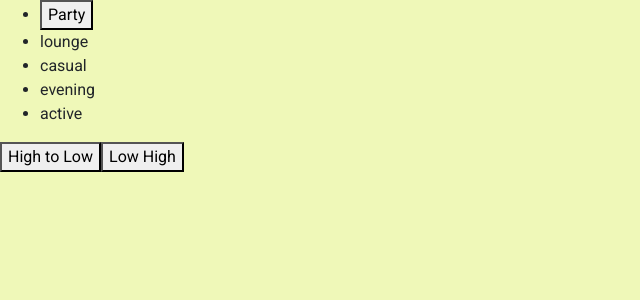
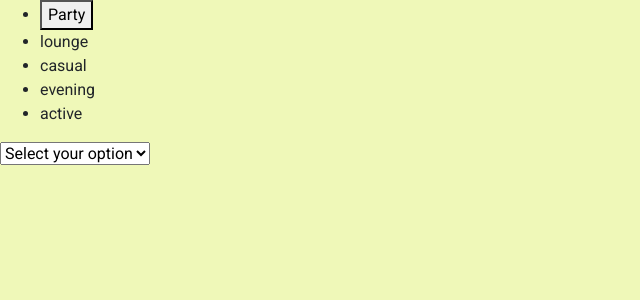
Before and after one commit to seymonyu/borlin, a React (Create React App) app: page /product in a window 1280 px wide. Shown: the top 300 px of the page, without its empty margins (0-640 px from the left). Built offline with nearby package versions, Linux system fonts and the light colour scheme; a web font is replaced by a local one.

Commit message:
change api and create product functionality"

```diff
--- a/src/API/data.js
+++ b/src/API/data.js
@@ -3,43 +3,43 @@ import placeholder from "../image/pexels-photo-794062.jpeg";
 export const data = {
   products: [
     {
-      id: 1,
-      size: "XS",
-      description: "",
-      image: placeholder,
-      price: "104€",
-      category: "party",
-    },
+        id: 4,
+        size: "L",
+        description: "",
+        image: placeholder,
+        price: "4€",
+        category: "party",
+      },
     {
       id: 2,
       size: "S",
       description: "",
       image: placeholder,
-      price: "103€",
+      price: "2€",
       category: "party",
     },
     {
+        id: 1,
+        size: "XS",
+        description: "",
+        image: placeholder,
+        price: "1€",
+        category: "party",
+      },{
       id: 3,
       size: "M",
       description: "",
       image: placeholder,
-      price: "101€",
+      price: "3€",
       category: "party",
     },
-    {
-      id: 4,
-      size: "L",
-      description: "",
-      image: placeholder,
-      price: "104€",
-      category: "party",
-    },
+
     {
       id: 5,
       size: "XS",
       description: "",
       image: placeholder,
-      price: "105€",
+      price: "5€",
       category: "lounge",
     },
     {
--- a/src/component/pages/product/Product.js
+++ b/src/component/pages/product/Product.js
@@ -1,49 +1,70 @@
-import React, {Component} from 'react'
-import {data} from '../../../API/data'
-export default class Product extends Component{
+import React, { Component } from "react";
+import { data } from "../../../API/data";
+export default class Product extends Component {
+  state = {
+    data: data,
+    selectedData: "",
+    productList: [],
+  };
 
-state = {
-    data:data,
-    selectedData: "",
-    productList:[]
-}
+  handlerSelectedData = (e) => {
+    const category = e.target.id;
+    let newData = [];
+    this.state.data.products.filter((item) => {
+      if (item.category === category) newData.push(item);
+    });
+    this.setState({ productList: newData });
+  };
 
-handlerSelectedData = (e)=>{
-    const category = e.target.id
- let newData =[]
- this.state.data.products.filter(item=> {if(item.category === category)newData.push(item) })
- this.setState({productList:newData})
-}
-handlePriceHighLow =()=>{
-   const sortHighLow = this.state.productList.sort((a, b) => parseFloat(a.price) - parseFloat(b.price));
-console.log(sortHighLow)
-}
-handlePriceLowHigh =()=>{
-    const sortLowHigh = this.state.productList.sort((a, b) => parseFloat(a.price) - parseFloat(b.price));
- console.log(sortLowHigh)
- }
-    render(){
-        return(
+  handleprices = (e) => {
+    const action = e.target.value;
+    const sortHighLow = this.state.productList.sort(
+      (a, b) => parseFloat(b.price) - parseFloat(a.price)
+    );
+    const sortLowHigh = this.state.productList.sort(
+      (a, b) => parseFloat(a.price) - parseFloat(b.price)
+    );
+    this.setState({
+      sortValue: action === "ASC" ? sortLowHigh : sortHighLow,
+    });
 
+    console.log(sortHighLow);
+  };
+
+  render() {
+    return (
       <div>
         <ul>
-        <li> <button id="party" onClick={this.handlerSelectedData}> Party</button></li>
+          <li>
+            {" "}
+            <button id="party" onClick={this.handlerSelectedData}>
+              {" "}
+              Party
+            </button>
+          </li>
           <li>lounge</li>
           <li>casual</li>
           <li>evening</li>
           <li>active</li>
         </ul>
 
-    <button onClick={this.handlePriceHighLow}>High to Low</button>
-    <button onClick={this.handlePriceLowHigh}> Low High</button>
+        <select
+          onChange={this.handleprices}
+          name="selectPrice"
+          id="selectPrice"
+        >
+          <option> Select your option</option>
+          <option value="DES">High to Low</option>
+          <option value="ASC">Low High</option>
+        </select>
 
-{this.state.productList.map((product,i) =>
+        {this.state.productList.map((product, i) => (
           <div key={i}>
             <p>{product.price}</p>
-<img src={product.image} alt={product.id}/>
+            <img src={product.image} alt={product.id} />
           </div>
-)}
+        ))}
       </div>
-        )
+    );
   }
 }
```
Lines whose indentation alone changed are shown as unchanged.
